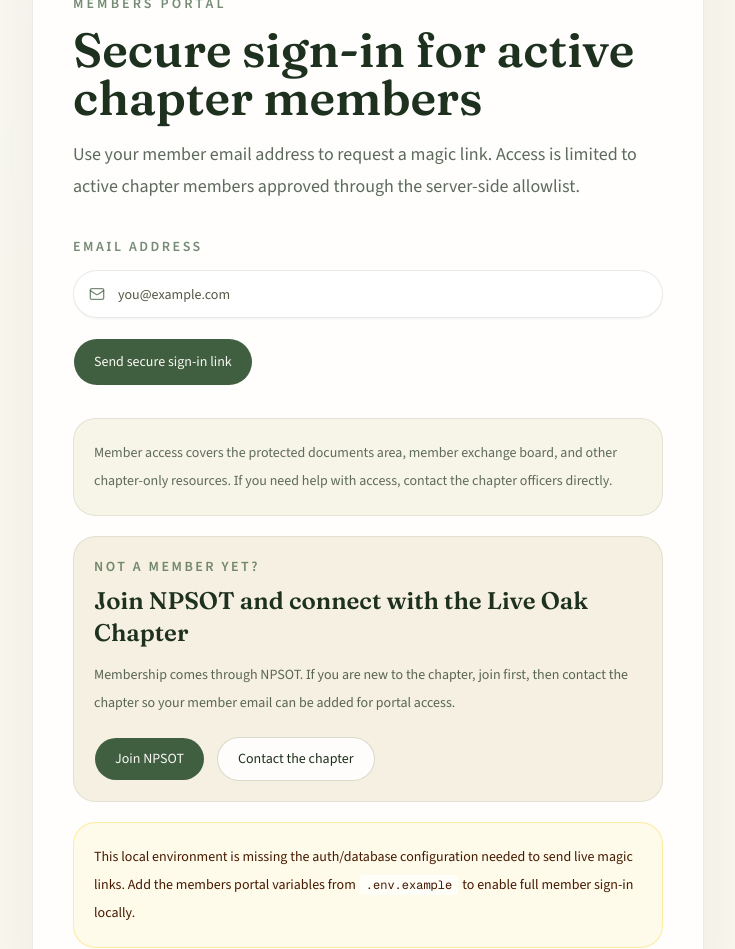
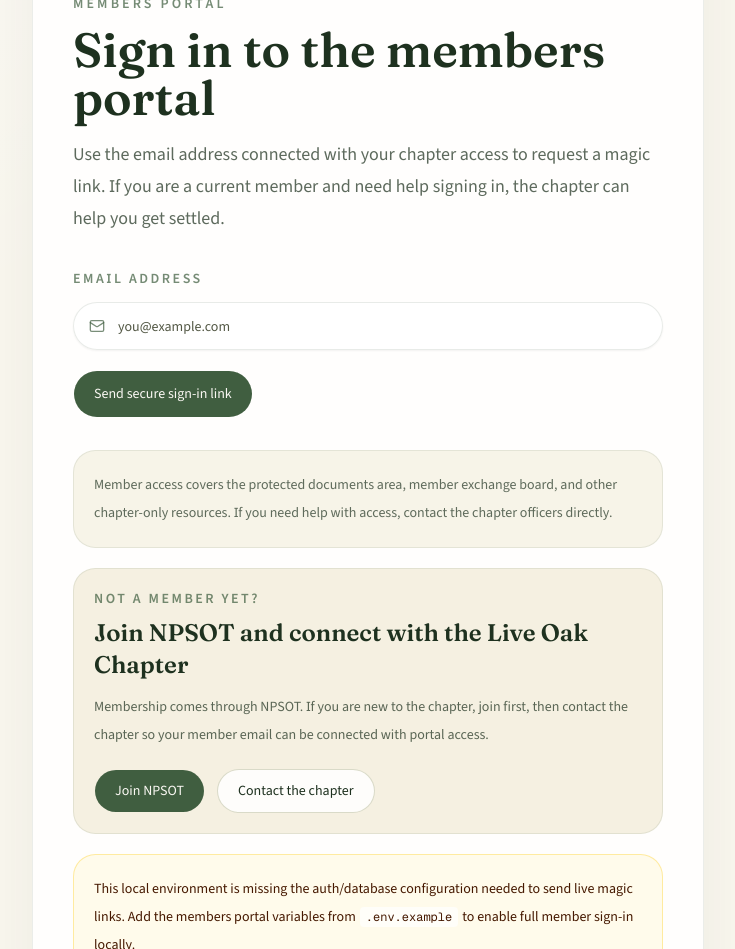
Before and after one commit to ElConejoDiablo/liveoak-npsot, a Next.js app: page /members/sign-in in a window 1280 px wide. Shown: the part 300-1249 px from the top of the page, without its empty margins (272-1007 px from the left). Built offline with nearby package versions, Linux system fonts and the light colour scheme; no server answers.

Commit message:
refactor: streamline member header state

```diff
--- a/src/app/members/sign-in/page.tsx
+++ b/src/app/members/sign-in/page.tsx
@@ -40,11 +40,12 @@
           Members portal
         </p>
         <h1 className="mt-3 font-heading text-4xl text-foreground sm:text-5xl">
-          Secure sign-in for active chapter members
+          Sign in to the members portal
         </h1>
         <p className="mt-4 text-lg leading-8 text-foreground/72">
-          Use your member email address to request a magic link. Access is limited
-          to active chapter members approved through the server-side allowlist.
+          Use the email address connected with your chapter access to request a
+          magic link. If you are a current member and need help signing in, the
+          chapter can help you get settled.
         </p>
         <div className="mt-8">
           <MemberSignInForm />
@@ -62,8 +63,9 @@
             Join NPSOT and connect with the Live Oak Chapter
           </h2>
           <p className="mt-3 text-sm leading-7 text-foreground/72">
-            Membership comes through NPSOT. If you are new to the chapter, join first,
-            then contact the chapter so your member email can be added for portal access.
+            Membership comes through NPSOT. If you are new to the chapter, join
+            first, then contact the chapter so your member email can be connected
+            with portal access.
           </p>
           <div className="mt-5 flex flex-wrap gap-3">
             <SmartLink
--- a/src/components/layout/site-header.tsx
+++ b/src/components/layout/site-header.tsx
@@ -34,6 +34,7 @@
   const { status } = useSession();
   const memberSessionActive = status === "authenticated";
   const sessionResolved = status !== "loading";
+  const showJoinCta = sessionResolved && !memberSessionActive;
   const membersHref = memberSessionActive ? "/members" : "/members/sign-in";
   const desktopNavigation = [
     ...primaryNavigation.slice(0, primaryNavigation.length - 1),
@@ -85,18 +86,7 @@
         </nav>
 
         <div className="hidden items-center gap-2 lg:flex">
-          {sessionResolved && memberSessionActive ? (
-            <SmartLink
-              href="/members"
-              className={cn(
-                buttonVariants({ variant: "outline", size: "lg" }),
-                "h-auto rounded-full border-primary/15 bg-white px-4 py-2.5 text-sm",
-              )}
-            >
-              Members Portal
-            </SmartLink>
-          ) : null}
-          {sessionResolved && !memberSessionActive ? (
+          {showJoinCta ? (
             <SmartLink
               href={siteConfig.joinUrl}
               className={cn(
@@ -169,19 +159,7 @@
               </nav>
 
               <div className="space-y-3 border-t border-primary/10 p-4">
-                {sessionResolved && memberSessionActive ? (
-                  <SmartLink
-                    href="/members"
-                    className={cn(
-                      buttonVariants({ variant: "default", size: "lg" }),
-                      "flex h-auto w-full items-center justify-center rounded-full px-4 py-3",
-                    )}
-                  >
-                    <Sprout className="mr-2 h-4 w-4" />
-                    Members Portal
-                  </SmartLink>
-                ) : null}
-                {sessionResolved && !memberSessionActive ? (
+                {showJoinCta ? (
                   <SmartLink
                     href={siteConfig.joinUrl}
                     className={cn(
```
